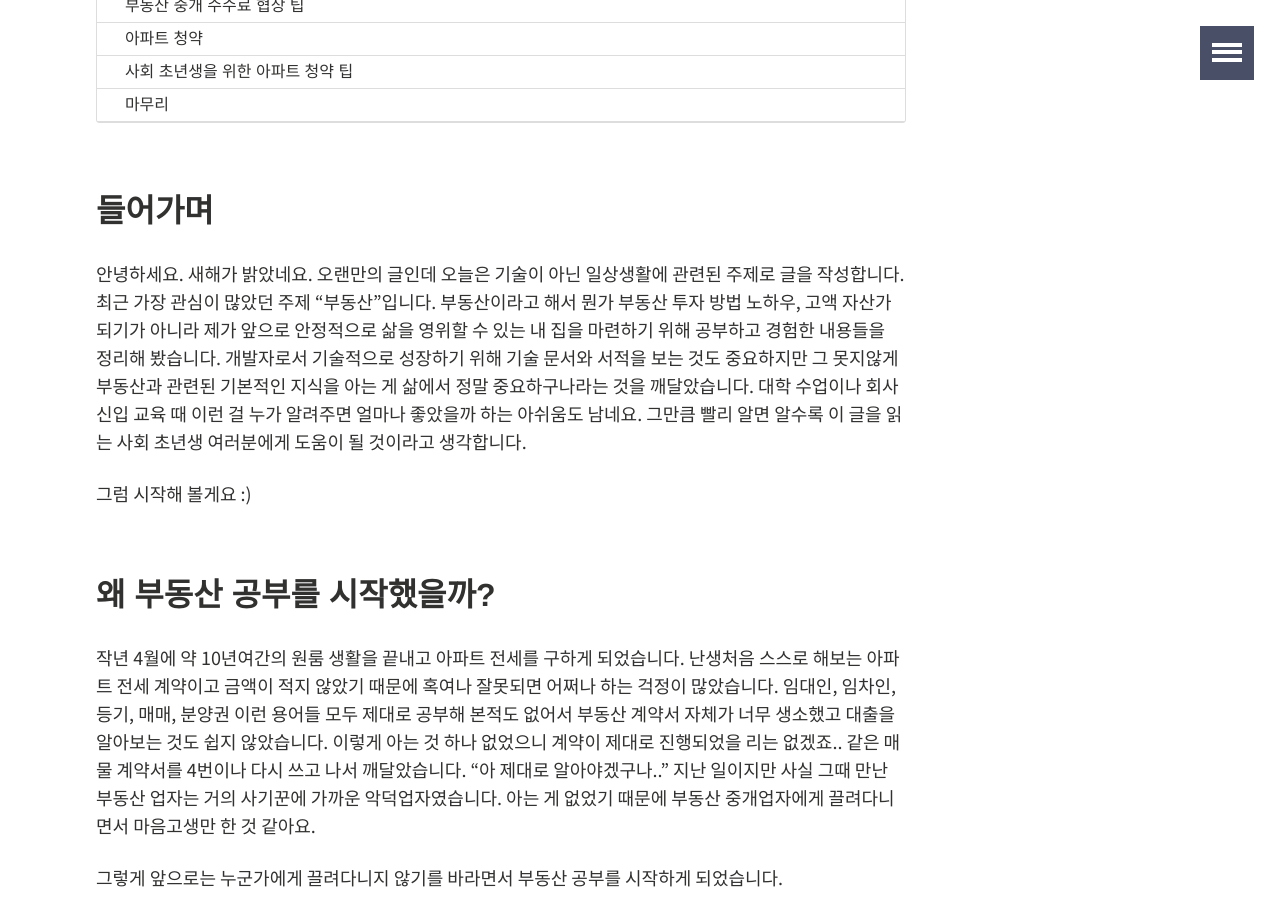
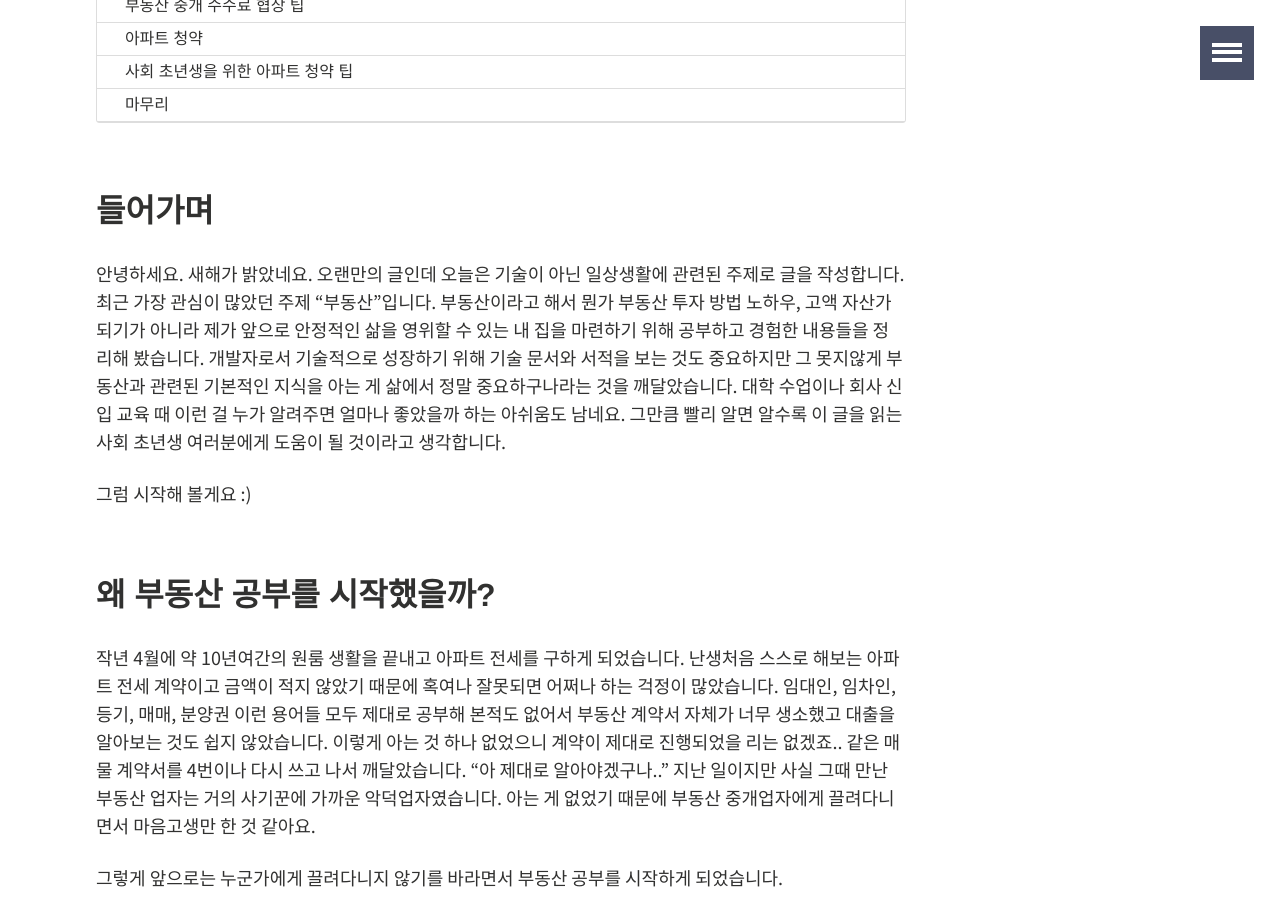
Before and after one commit to joshua1988/joshua1988.github.io, a Jekyll site: the page built from _posts/life/2022-02-02-real-estate-for-young.md, in a window 1280 px wide and 900 px high, scrolled down 463 px. Built offline with Jekyll 4.4.1, drawn with Linux system fonts in a browser that asks for light colours; comment, search, counter and statistics services are not loaded.

Commit message:
polish the expression

```diff
--- a/_posts/life/2022-02-02-real-estate-for-young.md
+++ b/_posts/life/2022-02-02-real-estate-for-young.md
@@ -30,7 +30,7 @@ tags:
 
 ## 들어가며
 
-안녕하세요. 새해가 밝았네요. 오랜만의 글인데 오늘은 기술이 아닌 일상생활에 관련된 주제로 글을 작성합니다. 최근 가장 관심이 많았던 주제 "부동산"입니다. 부동산이라고 해서 뭔가 부동산 투자 방법 노하우, 고액 자산가 되기가 아니라 제가 앞으로 안정적으로 삶을 영위할 수 있는 내 집을 마련하기 위해 공부하고 경험한 내용들을 정리해 봤습니다. 개발자로서 기술적으로 성장하기 위해 기술 문서와 서적을 보는 것도 중요하지만 그 못지않게 부동산과 관련된 기본적인 지식을 아는 게 삶에서 정말 중요하구나라는 것을 깨달았습니다. 대학 수업이나 회사 신입 교육 때 이런 걸 누가 알려주면 얼마나 좋았을까 하는 아쉬움도 남네요. 그만큼 빨리 알면 알수록 이 글을 읽는 사회 초년생 여러분에게 도움이 될 것이라고 생각합니다.
+안녕하세요. 새해가 밝았네요. 오랜만의 글인데 오늘은 기술이 아닌 일상생활에 관련된 주제로 글을 작성합니다. 최근 가장 관심이 많았던 주제 "부동산"입니다. 부동산이라고 해서 뭔가 부동산 투자 방법 노하우, 고액 자산가 되기가 아니라 제가 앞으로 안정적인 삶을 영위할 수 있는 내 집을 마련하기 위해 공부하고 경험한 내용들을 정리해 봤습니다. 개발자로서 기술적으로 성장하기 위해 기술 문서와 서적을 보는 것도 중요하지만 그 못지않게 부동산과 관련된 기본적인 지식을 아는 게 삶에서 정말 중요하구나라는 것을 깨달았습니다. 대학 수업이나 회사 신입 교육 때 이런 걸 누가 알려주면 얼마나 좋았을까 하는 아쉬움도 남네요. 그만큼 빨리 알면 알수록 이 글을 읽는 사회 초년생 여러분에게 도움이 될 것이라고 생각합니다.
 
 그럼 시작해 볼게요 :)
 
```
